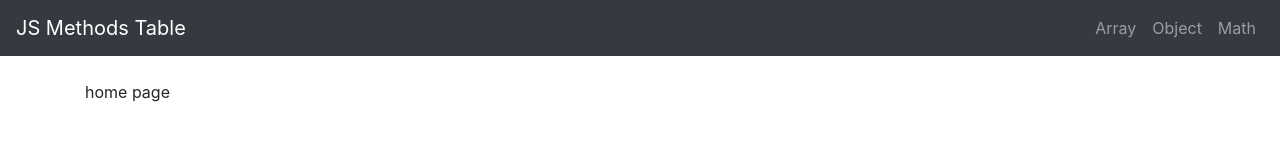
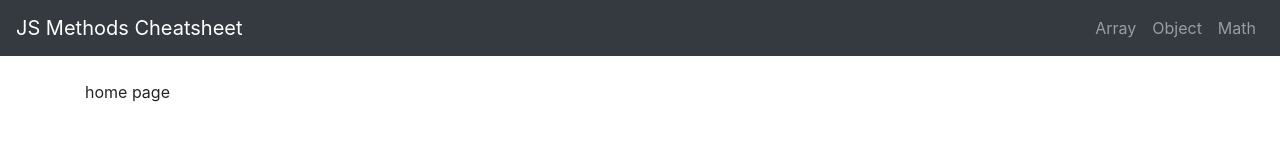
Before and after one commit to FizzyElt/JsMethodsCheatsheet, a React (Create React App) app: page /Array in a window 1280 px wide. Shown: the top 160 px of the page. Built offline with nearby package versions, Linux system fonts and the light colour scheme.

Commit message:
change header title

```diff
--- a/src/component/Header/Header.jsx
+++ b/src/component/Header/Header.jsx
@@ -28,7 +28,7 @@ const Header = () => {
   return (
     <Navbar bg='dark' variant='dark'>
       <Navbar.Brand className='link' onClick={() => connectToHandler('/')}>
-        JS Methods Table
+        JS Methods Cheatsheet
       </Navbar.Brand>
       <Navbar.Collapse className='justify-content-end'>
         <Nav>
```
